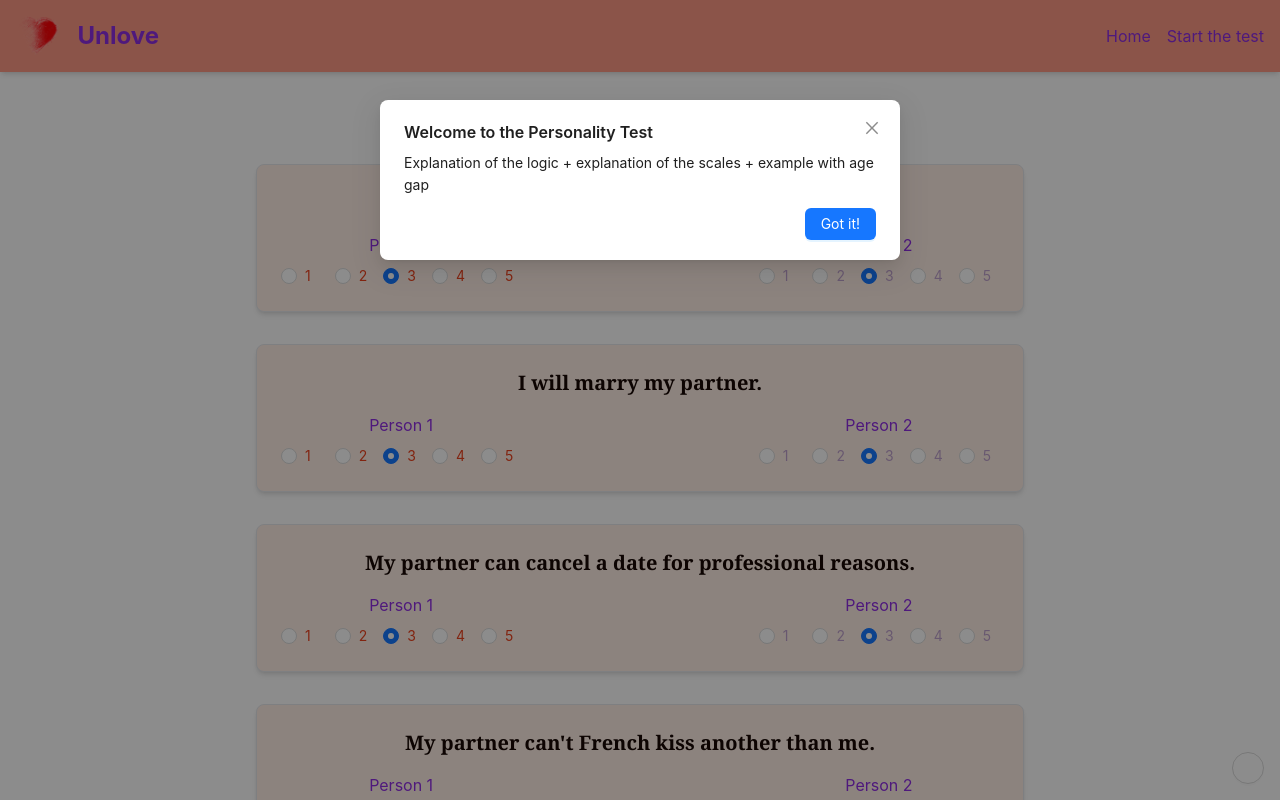
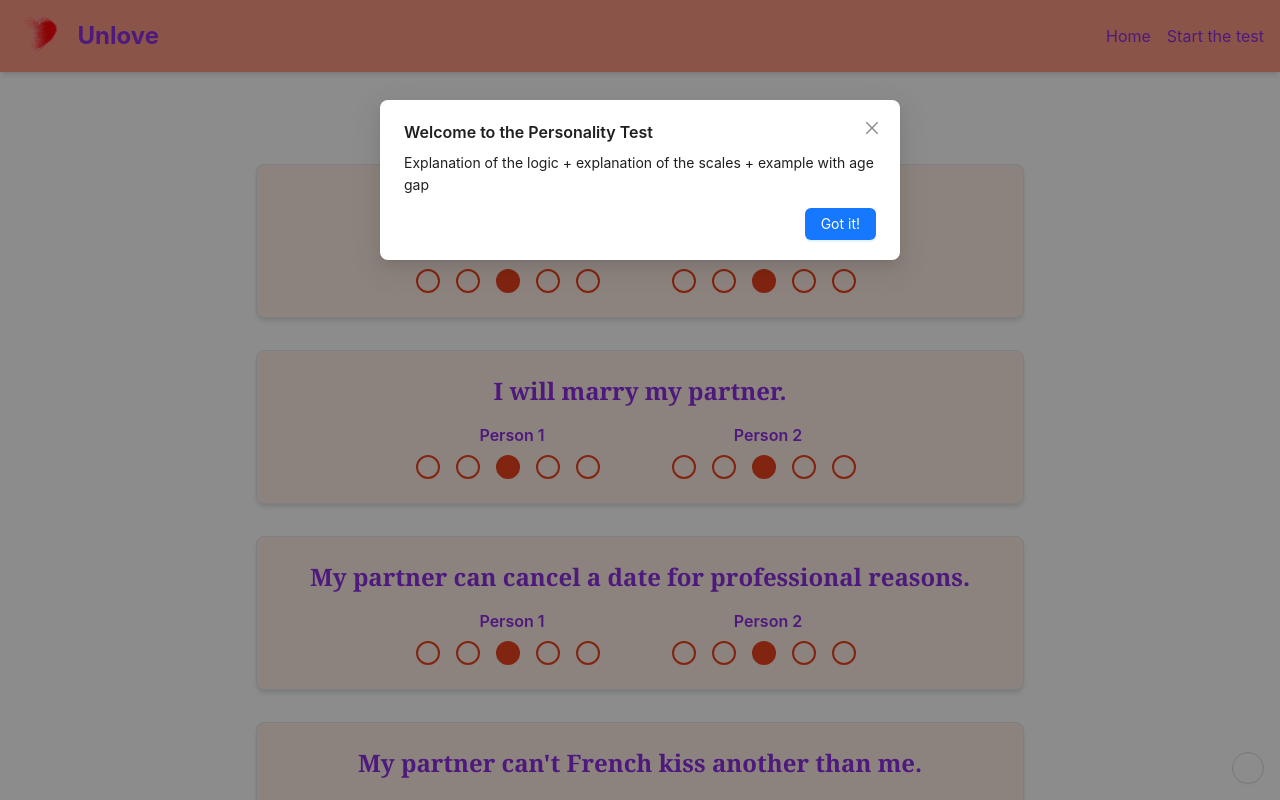
Before and after one commit to Phaoll/unlove, a React (Create React App) app in the folder unlove-frontend/: page /test in a window 1280 px wide. Shown: the top 800 px of the page. Built offline with nearby package versions, Linux system fonts and the light colour scheme.

Commit message:
FIX: set up buttons for correct styling

```diff
--- a/unlove-frontend/package.json
+++ b/unlove-frontend/package.json
@@ -8,6 +8,7 @@
     "@testing-library/react": "^13.0.0",
     "@testing-library/user-event": "^13.2.1",
     "antd": "^5.20.2",
+    "immer": "^10.1.1",
     "js-cookie": "^3.0.5",
     "react": "^18.3.1",
     "react-dom": "^18.3.1",
@@ -45,6 +46,7 @@
     "@types/js-cookie": "^3.0.6",
     "autoprefixer": "^10.4.20",
     "postcss": "^8.4.41",
+    "prettier": "^3.3.3",
     "tailwindcss": "^3.4.10",
     "typescript": "^4.9.5"
   }
--- a/unlove-frontend/src/store.tsx
+++ b/unlove-frontend/src/store.tsx
@@ -1,5 +1,8 @@
 import { configureStore } from '@reduxjs/toolkit';
 import answersReducer from './slices/answer.slice';
+import { enableMapSet } from 'immer';
+
+enableMapSet();
 
 const store = configureStore({
   reducer: {
--- /dev/null
+++ b/unlove-frontend/src/styles/CustomRadioButtons.css
@@ -0,0 +1,32 @@
+/* src/styles/CustomRadioButton.css */
+
+.custom-dealbreaker {
+    display: flex;
+    align-items: center;
+    cursor: pointer;
+  }
+
+  .radio-custom {
+    display: inline-flex;
+    align-items: center;
+    justify-content: center;
+    width: 1.5rem; /* Adjust size here */
+    height: 1.5rem; /* Adjust size here */
+    border-radius: 50%;
+    border: 2px solid #EA411D; /* Adjust border color here */
+    margin-right: 0.5rem;
+    transition: background-color 0.2s, border-color 0.2s;
+  }
+
+  .radio-custom.checked {
+    background-color: #EA411D; /* Adjust fill color when checked */
+    border-color: #EA411D; /* Adjust border color when checked */
+  }
+
+  .custom-radio-button .text-red {
+    color: #EA411D; /* Adjust text color */
+  }
+
+  .custom-radio-button .text-purpleBubble {
+    color: #BDA0CB; /* Adjust text color */
+  }
--- a/unlove-frontend/src/testPage/question.component.tsx
+++ b/unlove-frontend/src/testPage/question.component.tsx
@@ -5,10 +5,11 @@ import { Radio } from 'antd';
 import { selectPerson1Answer, selectPerson2Answer, setAnswer } from '../slices/answer.slice';
 import { useSelector, useDispatch } from 'react-redux';
 import { RootState } from '../store';
+import '../styles/CustomRadioButtons.css';  // Import the custom CSS file
 
 interface QuestionComponentProps {
-  question: string; // The question text // TODO only question as an object
-  questionId: string; // Unique ID for the question
+  question: string;
+  questionId: string;
 }
 
 const QuestionComponent: React.FC<QuestionComponentProps> = ({
@@ -16,67 +17,41 @@ const QuestionComponent: React.FC<QuestionComponentProps> = ({
   questionId,
 }) => {
   const dispatch = useDispatch();
-  const valueRespondent1 = useSelector((state:RootState) => selectPerson1Answer(state, questionId))
-  const valueRespondent2 = useSelector((state:RootState) => selectPerson2Answer(state, questionId))
+  const valueRespondent1 = useSelector((state: RootState) => selectPerson1Answer(state, questionId));
+  const valueRespondent2 = useSelector((state: RootState) => selectPerson2Answer(state, questionId));
 
   const handleAnswerChange = (respondent: 1 | 2, id: string, answer: number) => {
     dispatch(setAnswer({ respondent, id, answer }));
   };
 
   return (
-    <div className="flex flex-col mb-8 p-6 border rounded-lg bg-white shadow-md">
-      <h2 className="text-xl font-cozy font-bold mb-4 text-black text-center">{question}</h2>
+    <div className="flex flex-col mb-8 p-6 border border-gray-200 rounded-lg bg-white shadow-md">
+      <h2 className="text-2xl font-cozy font-bold mb-4 text-cozyPurple text-center">{question}</h2>
 
-      <div className="flex justify-between">
+      <div className="flex justify-center space-x-16">
         <div className="flex flex-col items-center">
-          <span className="mb-2 text-cozyPurple">Person 1</span>
+          <span className="mb-2 text-cozyPurple font-semibold">Person 1</span>
           <Radio.Group
             onChange={(e) => handleAnswerChange(1, questionId, e.target.value)}
             value={valueRespondent1}
+            className="flex space-x-2"
           >
-            <div className="flex space-x-2">
-              <Radio className="text-red aria-labels" value={-3}>
-                1
-              </Radio>
-              <Radio className="text-red aria-labels" value={-1}>
-                2
-              </Radio>
-              <Radio className="text-red aria-labels" value={0}>
-                3
-              </Radio>
-              <Radio className="text-red aria-labels" value={1}>
-                4
-              </Radio>
-              <Radio className="text-red aria-labels" value={3}>
-                5
-              </Radio>
-            </div>
+            {[-3, -1, 0, 1, 3].map((value, index) => (
+              <CustomRadioButton key={index} value={value} respondedValue={valueRespondent1} onChange={handleAnswerChange} respondent={1} questionId={questionId} className="custom-radio-button text-purpleBubble aria-labels"/>
+            ))}
           </Radio.Group>
         </div>
 
         <div className="flex flex-col items-center">
-          <span className="mb-2 text-cozyPurple">Person 2</span>
+          <span className="mb-2 text-cozyPurple font-semibold">Person 2</span>
           <Radio.Group
             onChange={(e) => handleAnswerChange(2, questionId, e.target.value)}
             value={valueRespondent2}
+            className="flex space-x-2"
           >
-            <div className="flex space-x-2">
-              <Radio className="text-purpleBubble aria-labels" value={-3}>
-                1
-              </Radio>
-              <Radio className="text-purpleBubble aria-labels" value={-1}>
-                2
-              </Radio>
-              <Radio className="text-purpleBubble aria-labels" value={0}>
-                3
-              </Radio>
-              <Radio className="text-purpleBubble aria-labels" value={1}>
-                4
-              </Radio>
-              <Radio className="text-purpleBubble aria-labels" value={3}>
-                5
-              </Radio>
-            </div>
+            {[-3, -1, 0, 1, 3].map((value, index) => (
+              <CustomRadioButton key={index} value={value} respondedValue={valueRespondent2} onChange={handleAnswerChange} respondent={2} questionId={questionId} className="custom-radio-button text-purpleBubble aria-labels"/>
+            ))}
           </Radio.Group>
         </div>
       </div>
@@ -84,4 +59,40 @@ const QuestionComponent: React.FC<QuestionComponentProps> = ({
   );
 };
 
+interface CustomRadioButtonProps {
+  key: number;
+  value: number;
+  respondedValue: number;
+  onChange: (respondent: 1 | 2, id: string, answer: number) => void;
+  respondent: 1 | 2;
+  questionId: string;
+  className: string;
+}
+
+const CustomRadioButton: React.FC<CustomRadioButtonProps> = ({
+  key,
+  value,
+  respondedValue,
+  onChange,
+  respondent,
+  questionId,
+  className,
+}) => {
+
+  return (
+    <label key={key} className={className}>
+    <input
+      type="radio"
+      value={value}
+      checked={value === respondedValue}
+      onChange={(e) => onChange(respondent, questionId, parseInt(e.target.value))}
+      className="hidden"
+    />
+    <span className={`radio-custom ${value === respondedValue ? 'checked' : ''}`}>
+      {value}
+    </span>
+  </label>
+  )
+};
+
 export default QuestionComponent;
```
Also changed, not shown: 1 other file (tests, documents, lock files or other folders).
